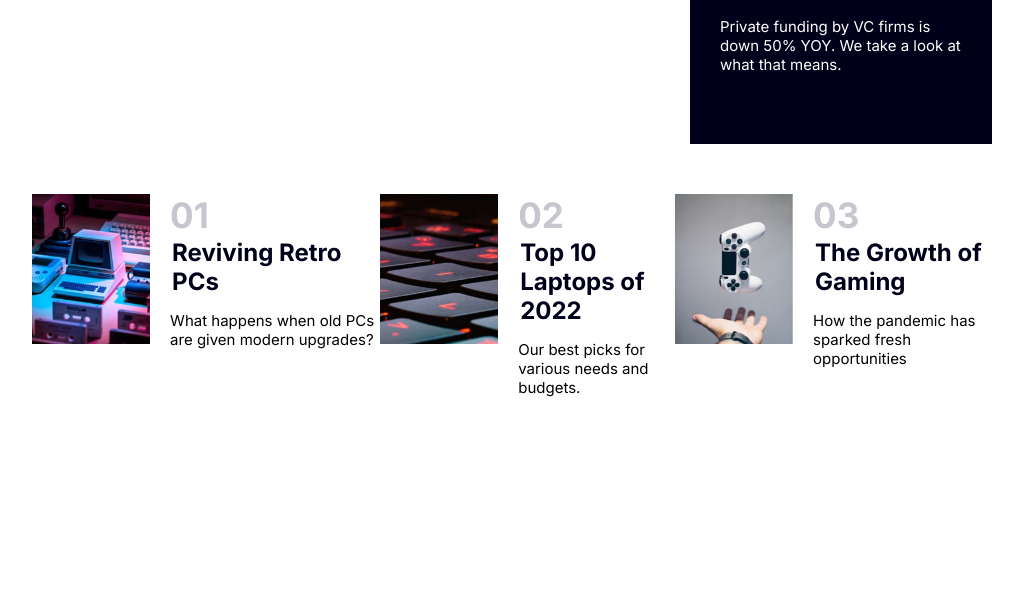
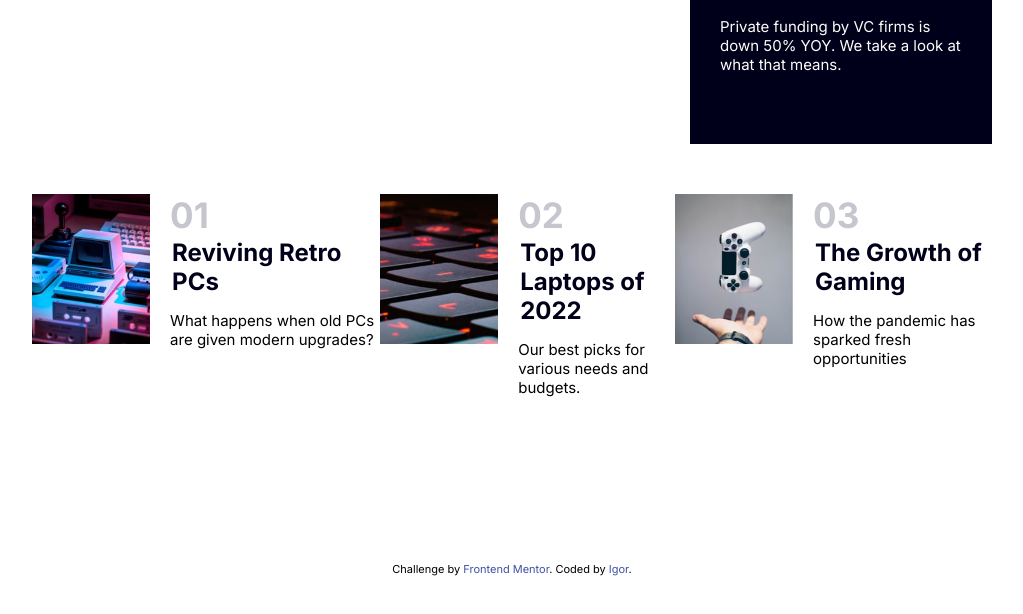
Before and after one commit to Igoreduardobraga/Challenge-1-iJunior, a plain HTML site: page index.html in a window 1280 px wide. Shown: the part 766-1380 px from the top of the page, without its empty margins (128-1151 px from the left). Before the commit the page ends 1250 px from the top, so only its background shows below. Drawn offline with Linux system fonts and the light colour scheme.

Commit message:
atualizando site

```diff
--- a/index.html
+++ b/index.html
@@ -107,11 +107,12 @@
       </div>
     </section>
 
+    <div class="attribution">
+      Challenge by <a href="https://www.frontendmentor.io?ref=challenge" target="_blank">Frontend Mentor</a>.
+      Coded by <a href="#">Igor</a>.
+      </div>
   </div>
 </body>
-<!-- <div class="attribution">
-  Challenge by <a href="https://www.frontendmentor.io?ref=challenge" target="_blank">Frontend Mentor</a>.
-  Coded by <a href="#">Igor</a>.
-  </div> -->
+
 
 </html>
--- a/style.css
+++ b/style.css
@@ -183,3 +183,7 @@ nav a:hover{
     color: hsl(5, 85%, 63%);
     transition: 0.5s;
 }
+
+.attribution{
+    margin-top: 150px;
+}
```
